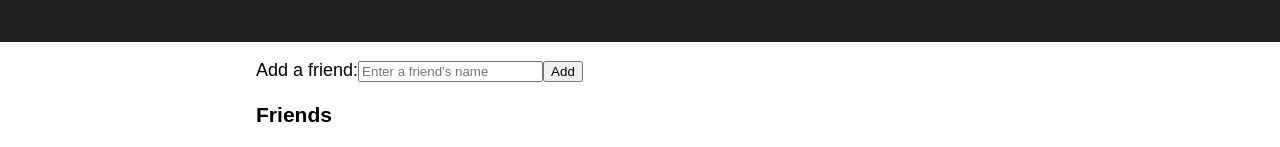
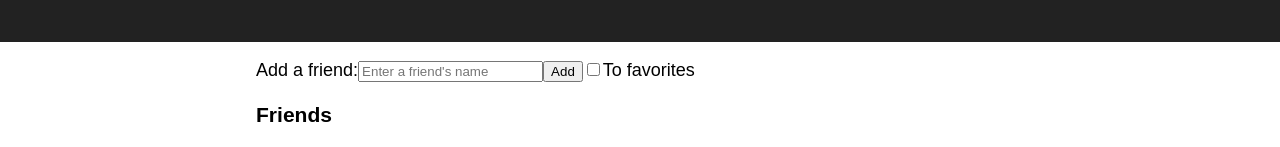
Before and after one commit to JoeRobles/reactjsworkshop, a React (Create React App) app: page / in a window 1280 px wide. Shown: the part 148-295 px from the top of the page. Built offline with nearby package versions, Linux system fonts and the light colour scheme.

Commit message:
different than null friends and add friend and to favorites

```diff
--- a/src/components/Friends.js
+++ b/src/components/Friends.js
@@ -6,16 +6,22 @@ class Friends extends Component {
     super(props);
     this.friends = ["Joe", "Rodrigo","Isaac", "Luis", "Erick"];
     this.favorites = ["Luis", "Erick"];
-    this.state = {friend: '', friends: this.friends, favorites: this.favorites};
+    this.state = {friend: '', friends: this.friends, favorites: this.favorites, toFavorites: false};
     this.addFriend = this.addFriend.bind(this);
     this.addToFav = this.addToFav.bind(this);
     this.removeFromFav = this.removeFromFav.bind(this);
     this.updateFriendName = this.updateFriendName.bind(this);
     this.removeFriend = this.removeFriend.bind(this);
+    this.updateToFavorites = this.updateToFavorites.bind(this);
   }
 
   addFriend() {
-    this.setState({friends: this.state.friends.concat(this.state.friend), friend: ''});
+    if (this.state.friend !== '') {
+      if (this.state.toFavorites) {
+        this.setState({favorites: this.state.favorites.concat(this.state.friend)});
+      }
+      this.setState({friends: this.state.friends.concat(this.state.friend), friend: ''});
+    }
   }
 
   addToFav(event) {
@@ -44,6 +50,10 @@ class Friends extends Component {
     this.setState({friends: newFriends, favorites: newFavorites});
   }
 
+  updateToFavorites(event) {
+    this.setState({toFavorites: event.target.checked});
+  }
+
   render() {
 
     return (
@@ -59,6 +69,13 @@ class Friends extends Component {
               <button onClick={this.addFriend}>Add</button> :
               null
           }
+          <input
+            id="to-favorites"
+            type="checkbox"
+            onChange={this.updateToFavorites}
+            checked={this.state.toFavorites}/>
+          <label
+            htmlFor="to-favorites">To favorites</label>
         </p>
         <h3>Friends</h3>
         <ul className="friends-list">
```
